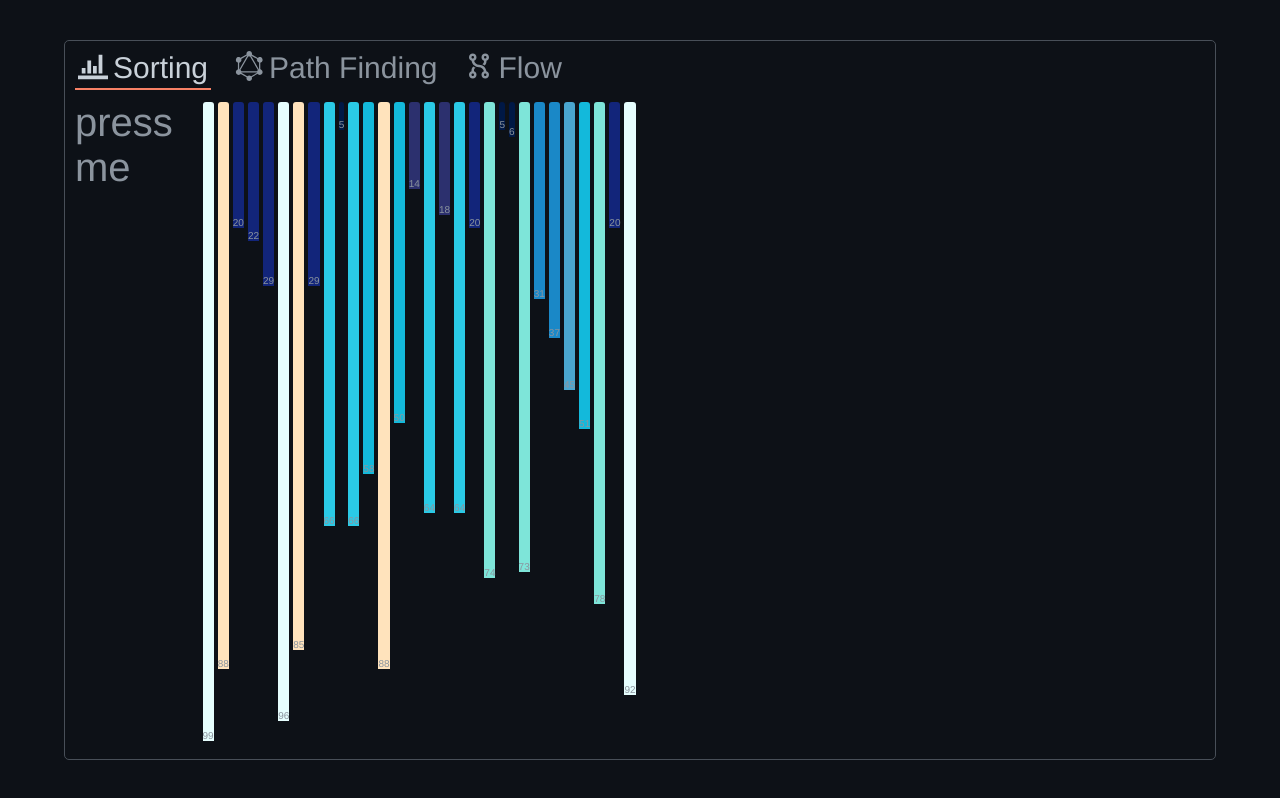
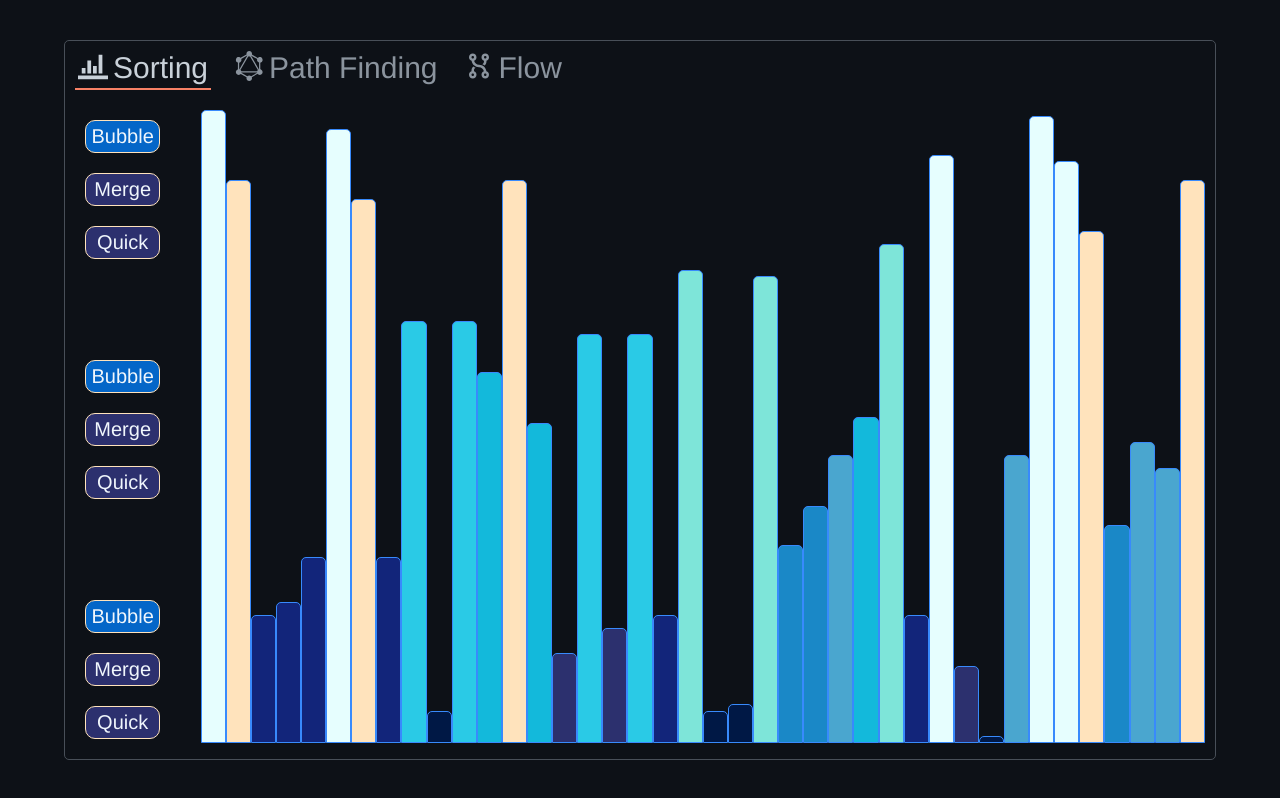
Before and after one commit to Guy-Davidson/VisualizeCS, a React (Create React App) app: page /Sorting in a window 1280 px wide. Built offline with nearby package versions, Linux system fonts and the light colour scheme.

Commit message:
bubble wokrs

```diff
--- a/src/Components/Sorting/Bar.jsx
+++ b/src/Components/Sorting/Bar.jsx
@@ -1,43 +1,18 @@
-import React, { useState } from 'react'
+import React from 'react'
 import '../../sass/Components/Sorting/Bar.scss'
+import { arrayBarColor } from './SortingUtilities'
 
 const Bar = (props) => {
-    const { barVal, length } = props
-    const width = 1 / length
-
-
-    const arrayBarColor = (barVal) => {
-        if (barVal < 10) {
-          return "#001845";
-        } else if (barVal < 20) {
-          return "#2C306E";
-        } else if (barVal < 30) {
-          return "#12257A";
-        } else if (barVal < 40) {
-          return "#1A88C7";
-        } else if (barVal < 50) {
-          return "#4AA6CF";
-        } else if (barVal < 60) {
-          return "#13B9DB";
-        } else if (barVal < 70) {
-          return "#2ACAE6";
-        } else if (barVal < 80) {
-          return "#7EE5D9";
-        } else if (barVal < 90) {
-          return "#FFE3BC";
-        } else {
-          return "#E6FEFE";
-        }
-      }
+    const { barVal } = props
+    const { isHighlighted } = props
 
     return (
         <div className='Bar'
             style={{
-                backgroundColor: arrayBarColor(barVal),
-                // width: `${width}%`
+                backgroundColor: isHighlighted ? '#ffdd00' : arrayBarColor(barVal),
+                width: `100%`,
                 height: `${barVal}%`
                 }}>
-            {barVal}
         </div>
     )
 }
--- a/src/Components/Sorting/Sorter.jsx
+++ b/src/Components/Sorting/Sorter.jsx
@@ -2,8 +2,15 @@ import React, { useEffect, useState } from 'react'
 import '../../sass/Components/Sorting/Sorter.scss'
 import Bar from './Bar'
 
+const BUBBLE = 1;
+const MERGE = 2;
+const QUICK = 3;
+const RACE = 4;
+
 const Sorter = () => {
-    const [length, setLength] = useState(30)
+    const [length, setLength] = useState(40)
+    const [speed, setSpeed] = useState(900)
+    const [sortingAlgo, setSortingAlgo] = useState(BUBBLE)
     const [bars, setBars] = useState([])
 
     useEffect( () => {
@@ -17,19 +24,97 @@ const Sorter = () => {
             currentBars.push(
                 <Bar
                     barVal={Math.floor(Math.random() * 99) + 1}
-                    length={length}/>
+                    isHighlighted={false}
+                    key={i}/>
             )
         }
 
         setBars(currentBars)
     }
 
+    const sleep = async (ms) =>  {
+        return new Promise(resolve => setTimeout(resolve, ms));
+      }
+
+    const bubbleSort = async () => {
+        let sorted = false
+        let sortingBars = [...bars]
+
+        for (let i = 0 ; i < bars.length && !sorted ; i++) {
+            sorted = true
+
+            for (let j = 0 ; j < bars.length - 1 ; j++) {
+                if (sortingBars[j].props.barVal > sortingBars[j + 1].props.barVal) {
+                    sorted = false
+
+                    let temp = sortingBars[j]
+                    sortingBars[j] = sortingBars[j + 1]
+                    sortingBars[j + 1] = temp
+
+                    let stateBars = [...sortingBars]
+                    setBars(stateBars)
+                    await sleep(10)
+                }
+            }
+        }
+
+      }
+
+    const mergeSort = async () => {
+
+    }
+
+    const quickSort = async () => {
+
+    }
+
     return (
         <div className='Sorter'>
             <div className='SideBar'>
-                <span>
-                    press me
-                </span>
+                <div className='AlgoWrapper'>
+                    <span className={sortingAlgo == BUBBLE ? 'ActiveSorter SortingButton' : 'SortingButton'}
+                        onClick={bubbleSort}>
+                        Bubble
+                    </span>
+                    <span className={sortingAlgo == MERGE ? 'ActiveSorter SortingButton' : 'SortingButton'}
+                        onClick={mergeSort}>
+                        Merge
+                    </span>
+                    <span className={sortingAlgo == QUICK ? 'ActiveSorter SortingButton' : 'SortingButton'}
+                        onClick={quickSort}>
+                        Quick
+                    </span>
+                </div>
+
+                <div className='AlgoWrapper'>
+                    <span className={sortingAlgo == BUBBLE ? 'ActiveSorter SortingButton' : 'SortingButton'}
+                        onClick={bubbleSort}>
+                        Bubble
+                    </span>
+                    <span className={sortingAlgo == MERGE ? 'ActiveSorter SortingButton' : 'SortingButton'}
+                        onClick={mergeSort}>
+                        Merge
+                    </span>
+                    <span className={sortingAlgo == QUICK ? 'ActiveSorter SortingButton' : 'SortingButton'}
+                        onClick={quickSort}>
+                        Quick
+                    </span>
+                </div>
+
+                <div className='AlgoWrapper'>
+                    <span className={sortingAlgo == BUBBLE ? 'ActiveSorter SortingButton' : 'SortingButton'}
+                        onClick={bubbleSort}>
+                        Bubble
+                    </span>
+                    <span className={sortingAlgo == MERGE ? 'ActiveSorter SortingButton' : 'SortingButton'}
+                        onClick={mergeSort}>
+                        Merge
+                    </span>
+                    <span className={sortingAlgo == QUICK ? 'ActiveSorter SortingButton' : 'SortingButton'}
+                        onClick={quickSort}>
+                        Quick
+                    </span>
+                </div>
             </div>
 
             <div className='Port'>
--- /dev/null
+++ b/src/Components/Sorting/SortingUtilities.jsx
@@ -0,0 +1,23 @@
+export const arrayBarColor = (barVal) => {
+    if (barVal < 10) {
+      return "#001845";
+    } else if (barVal < 20) {
+      return "#2C306E";
+    } else if (barVal < 30) {
+      return "#12257A";
+    } else if (barVal < 40) {
+      return "#1A88C7";
+    } else if (barVal < 50) {
+      return "#4AA6CF";
+    } else if (barVal < 60) {
+      return "#13B9DB";
+    } else if (barVal < 70) {
+      return "#2ACAE6";
+    } else if (barVal < 80) {
+      return "#7EE5D9";
+    } else if (barVal < 90) {
+      return "#FFE3BC";
+    } else {
+      return "#E6FEFE";
+    }
+  }
--- a/src/sass/Components/Sorting/Bar.scss
+++ b/src/sass/Components/Sorting/Bar.scss
@@ -3,9 +3,8 @@
 .Bar {
     display: flex;
     flex-direction: column;
-    justify-content: end;
     border: solid;
-    border-color: $bg-dark-1;
-    border-width: 2px;
+    border-color: $blue-1;
+    border-width: 1px;
     border-radius: 5px 5px 0px 0px;
 }
--- a/src/sass/Components/Sorting/Sorter.scss
+++ b/src/sass/Components/Sorting/Sorter.scss
@@ -2,15 +2,48 @@
 
 .Sorter {
     margin: 1rem;
+    margin-top: 2rem;
     display: grid;
     grid-template-columns: 1fr 8fr;
     height: 100%;
 
     .SideBar {
-        font-size: 4rem;
+        font-size: 2rem;
+        display: flex;
+        flex-direction: column;
+        justify-content: space-between;
+
+        .AlgoWrapper {
+            display: flex;
+            flex-direction: column;
+        }
+
+        .SortingButton {
+            margin: 1rem;
+            padding: 4px;
+            border-radius: 10px;
+            border-style: solid;
+            border-width: 1px;
+            border-color: $highlight-light;
+            background-color: $purple-1;
+            color: $fc-light-1;
+            width: 60%;
+            min-width: fit-content;
+            display: flex;
+            justify-content: center;
+
+            &:hover {
+                cursor: pointer;
+            }
+        }
+
+        .ActiveSorter {
+            background-color: $highlight-blue;
+        }
     }
 
     .Port {
         display: flex;
+        align-items: baseline;
     }
 }
--- a/src/sass/main.scss
+++ b/src/sass/main.scss
@@ -18,5 +18,11 @@ $gray-7: #21262d;
 $gray-8: #161b22;
 $gray-9: #0d1117;
 
+$blue-1 : #388AFC;
+$purple-1: #2C306E;
+
 //Highligh
 $highlight-1: #f78166;
+$highlight-gold: #ffdd00;
+$highlight-blue : #0466c8;
+$highlight-light: #FFE3BC;
```
